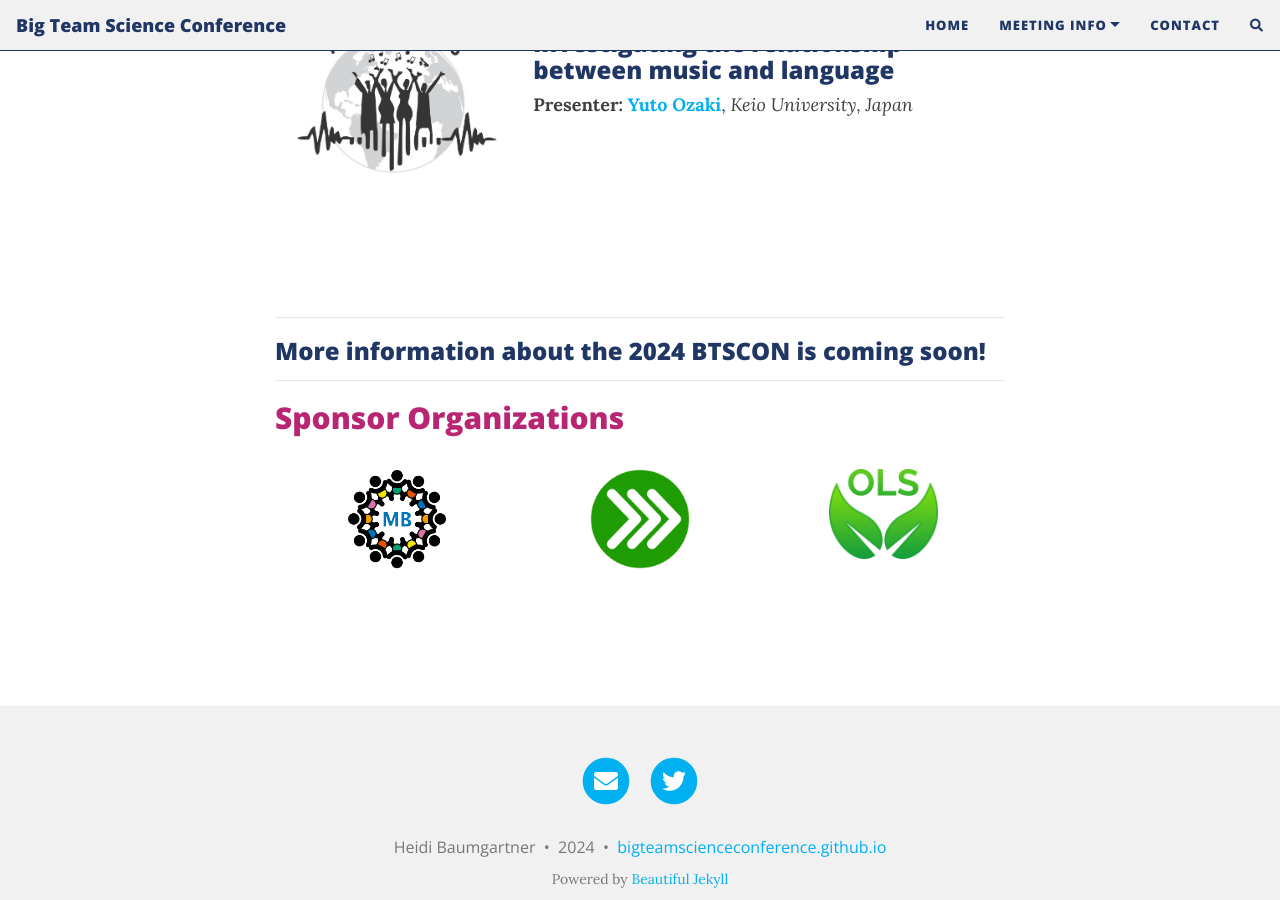
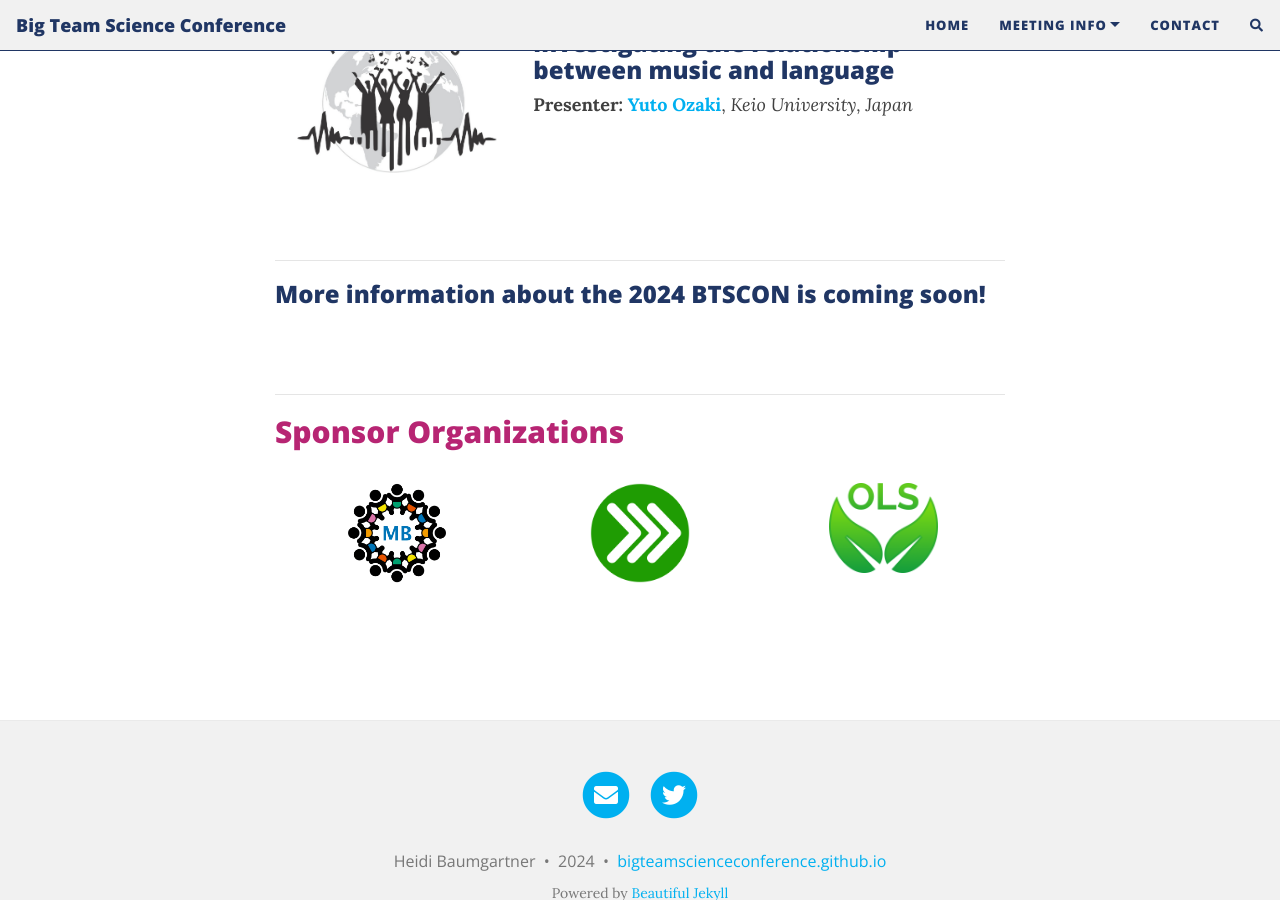
Before and after one commit to bigteamscienceconference/bigteamscienceconference.github.io, a Jekyll site: the page built from index.md, in a window 1280 px wide and 900 px high, scrolled down 2191 px. Built offline with Jekyll 4.4.1, drawn with Linux system fonts in a browser that asks for light colours; nearby versions of some CDN libraries; comment, search, counter and statistics services are not loaded.

Commit message:
Update index.md

```diff
--- a/index.md
+++ b/index.md
@@ -175,8 +175,6 @@ layout: page
     </div>
 -->
 
-<br>
-
 <!--
 ***
 ## [Program]({{site.baseurl}}/schedule/)
@@ -186,6 +184,7 @@ layout: page
 
 ### More information about the 2024 BTSCON is coming soon!
 
+<br>
 
 <!--
 ***
@@ -203,6 +202,7 @@ layout: page
 
 
 ***
+
 <h2 id="sponsors">Sponsor Organizations</h2>
 
 <section>
```
